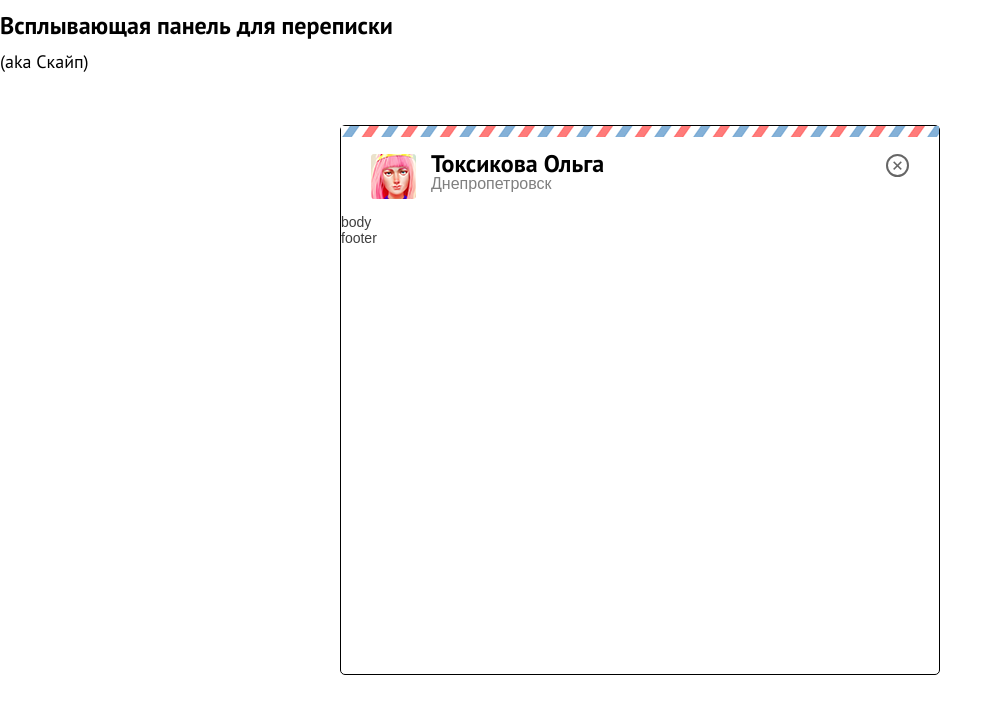
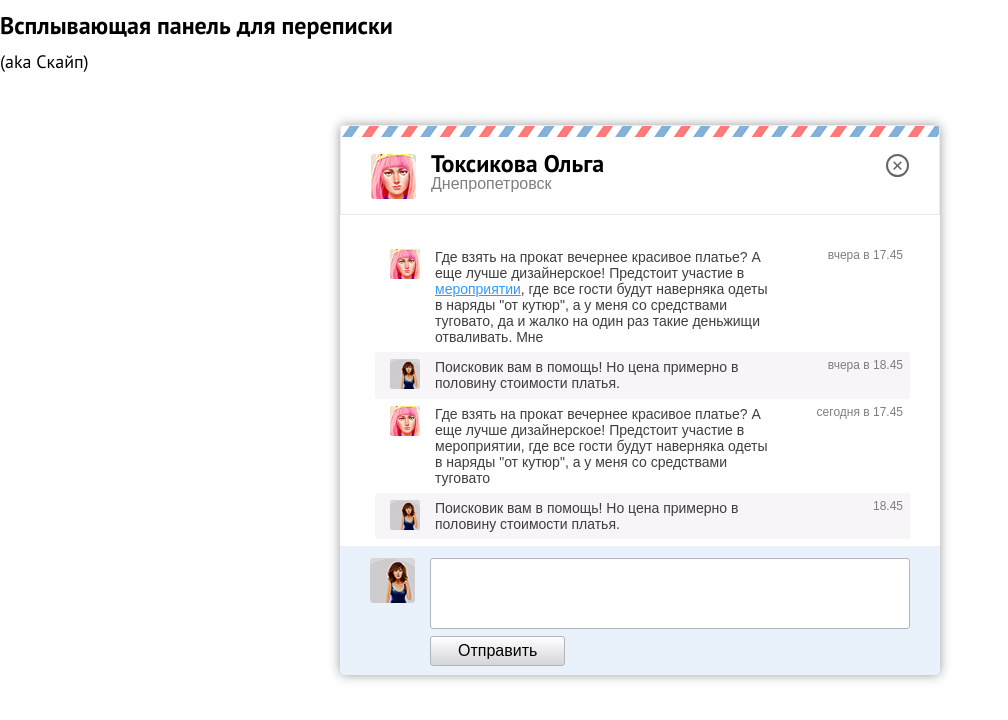
Before and after one commit to cherneckiy/test-travelask, a Vue app: page / in a window 1280 px wide. Shown: the top 720 px of the page, without its empty margins (0-1008 px from the left). Built offline with nearby package versions, Linux system fonts and the light colour scheme.

Commit message:
chat-footer

```diff
--- a/src/components/Chat.vue
+++ b/src/components/Chat.vue
@@ -1,15 +1,58 @@
 <template>
   <div class="chat">
     <div class="chat__head chat-head">
-      <img src="../assets/user-1.png" alt="name-image" class="chat-head__image">
+      <img src="../assets/user-1.png" alt="name-user" class="chat-head__image">
       <div class="chat-head__info">
         <div class="chat-head__name title-text">Токсикова Ольга</div>
         <div class="chat-head__city">Днепропетровск</div>
       </div>
       <a href="#" @click.prevent class="chat-head__close">+</a>
     </div>
-    <div class="chat__body"> body </div>
-    <div class="chat__footer"> footer </div>
+    <div class="chat__body">
+      <div class="messages">
+        <div class="messages__item message message_incoming">
+          <img src="../assets/user-1.png" alt="name-user" class="message__image">
+          <div class="message__text">
+            Где взять на прокат вечернее красивое платье? А еще лучше дизайнерское!
+            Предстоит участие в <a href="#" @click.prevent>мероприятии</a>, где все гости будут наверняка одеты
+            в наряды "от кутюр", а у меня со средствами туговато,
+            да и жалко на один раз такие деньжищи отваливать. Мне
+          </div>
+          <div class="message__time">вчера в 17.45</div>
+        </div>
+        <div class="messages__item message message_outgoing">
+          <img src="../assets/user-2.png" alt="name-user" class="message__image">
+          <div class="message__text">
+            Поисковик вам в помощь! Но цена примерно в половину стоимости платья.
+          </div>
+          <div class="message__time">вчера в 18.45</div>
+        </div>
+
+        <div class="messages__item message message_incoming">
+          <img src="../assets/user-1.png" alt="name-user" class="message__image">
+          <div class="message__text">
+            Где взять на прокат вечернее красивое платье? А еще лучше дизайнерское!
+            Предстоит участие в мероприятии, где все гости будут наверняка одеты в
+            наряды "от кутюр", а у меня со средствами туговато
+          </div>
+          <div class="message__time">сегодня в 17.45</div>
+        </div>
+        <div class="messages__item message message_outgoing">
+          <img src="../assets/user-2.png" alt="name-user" class="message__image">
+          <div class="message__text">
+            Поисковик вам в помощь! Но цена примерно в половину стоимости платья.
+          </div>
+          <div class="message__time">18.45</div>
+        </div>
+      </div>
+    </div>
+    <div class="chat__footer chat-footer">
+      <img src="../assets/user-2.png" alt="name-user" class="chat-footer__image">
+      <form class="chat-form chat-footer__chat-form">
+        <textarea rows="4" class="chat-form__textarea"></textarea>
+        <button class="chat-form__btn">Отправить</button>
+      </form>
+    </div>
   </div>
 </template>
 
@@ -25,12 +68,31 @@ export default {
   min-height: 250px;
   max-height: 550px;
   height: 70vh;
-  border: 1px solid #000;
   position: absolute;
   top: 50%;
   left: 50%;
   transform: translate(-50%, -50%);
   border-radius: 5px;
+  overflow-y: hidden;
+  display: flex;
+  flex-flow: column wrap;
+  box-shadow:  0 0 11px 0 rgba(52, 56, 63, 0.5);
+
+  &__head {
+    border: 1px solid #ebebeb;
+  }
+
+  &__body {
+    padding: 7px 30px 7px 35px;
+    overflow-y: scroll;
+    display: flex;
+    flex-direction: column-reverse;
+    flex: 1;
+  }
+
+  &__footer {
+
+  }
 }
 
 .chat-head {
@@ -72,4 +134,83 @@ export default {
     transform: rotate(45deg);
   }
 }
+
+.messages {
+
+  &__item {
+
+  }
+}
+
+.message {
+  display: flex;
+  padding: 7px 7px 7px 15px;
+  border-radius: 3px;
+
+  &__image {
+    width: 30px;
+    height: 30px;
+  }
+
+  &__text {
+    padding: 0 15px;
+    max-width: 370px;
+  }
+
+  &__time {
+    flex: 1;
+    text-align: right;
+    font-size: 12px;
+    color: #7f7f7f;
+  }
+
+  &_outgoing {
+    background-color: #f7f5f7;
+  }
+
+  &_incoming {
+
+  }
+}
+
+.chat-footer {
+  background-color: #e9f2fa;
+  padding: 12px 30px 9px;
+  display: flex;
+
+  &__chat-form {
+    width: 100%;
+    padding-left: 15px;
+  }
+
+  &__image {
+    width: 45px;
+    height: 45px;
+  }
+}
+
+.chat-form {
+
+  &__textarea {
+    display: block;
+    width: 100%;
+    border: 1px solid #b1b6bb;
+    resize: none;
+    border-radius: 3px;
+    margin-bottom: 7px;
+  }
+
+  &__btn {
+    border: 1px solid #b1b6bb;
+    font-size: 16px;
+    border-radius: 3px;
+    padding: 5px 27px;
+    background: rgb(255, 255, 255);
+    background: -moz-linear-gradient(90deg, rgb(255, 255, 255) 0%, rgb(212, 212, 216) 100%);
+    background: -webkit-linear-gradient(90deg, rgb(255, 255, 255) 0%, rgb(212, 212, 216) 100%);
+    background: -o-linear-gradient(90deg, rgb(255, 255, 255) 0%, rgb(212, 212, 216) 100%);
+    background: -ms-linear-gradient(90deg, rgb(255, 255, 255) 0%, rgb(212, 212, 216) 100%);
+    background: linear-gradient(180deg, rgb(255, 255, 255) 0%, rgb(212, 212, 216) 100%);
+  }
+}
 </style>
```
